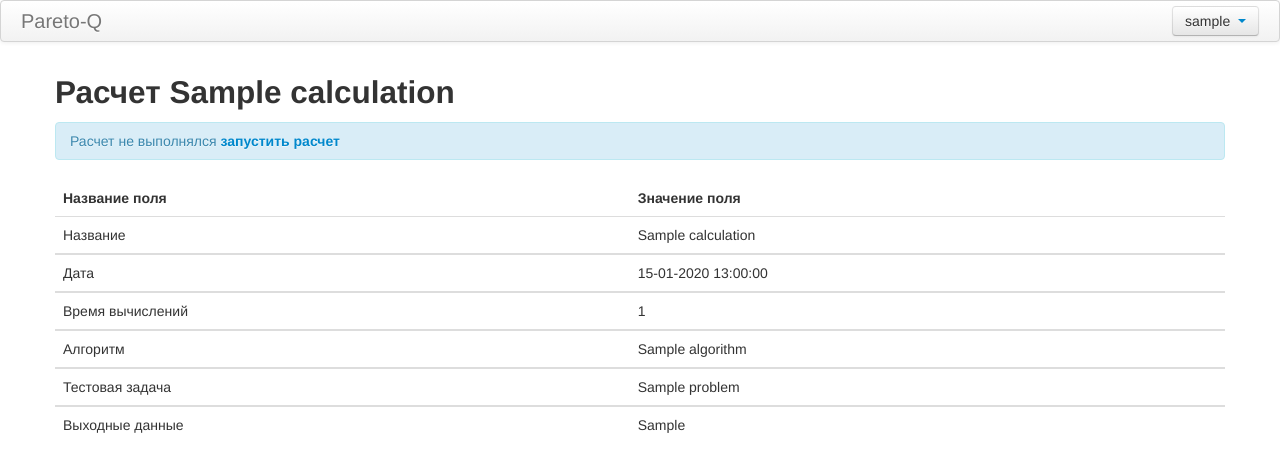
After one commit to ziontab/pareto, a Django app: page /calculation/1/ in a window 1280 px wide. The commit adds this page. Shown: the top 472 px of the page. Run offline with Django 3.2, Linux system fonts and the light colour scheme; a user stored in the database is signed in; tables that the repository leaves empty hold one stand-in row (values such as "Sample post").

Commit message:
calculation create, anlysis model, lua fix

```diff
--- a/parapp/admin.py
+++ b/parapp/admin.py
@@ -1,8 +1,10 @@
 from django.contrib import admin
-from parapp.models import Project, Calculation, Estimation, Problem, Algorithm
+from parapp.models import Project, Calculation, Estimation, Problem, Algorithm, Analysis, Indicator
 
 admin.site.register(Project)
 admin.site.register(Calculation)
 admin.site.register(Estimation)
 admin.site.register(Problem)
 admin.site.register(Algorithm)
+admin.site.register(Indicator)
+admin.site.register(Analysis)
--- a/parapp/views.py
+++ b/parapp/views.py
@@ -6,7 +6,7 @@ from django.contrib.auth import authenticate, login as auth_login, logout as aut
 from django.contrib.auth.models import User
 from django.contrib.auth.decorators import login_required
 from django.core.paginator import Paginator, EmptyPage, PageNotAnInteger
-from parapp.models import Project, Calculation, Estimation, Problem, Algorithm
+from parapp.models import Project, Calculation, Estimation, Analysis, Problem, Algorithm, Indicator
 from django.shortcuts import redirect, get_object_or_404
 from django.views.decorators.csrf import csrf_exempt
 
@@ -121,6 +121,8 @@ def get_project(request, project_id):
     project = get_object_or_404(Project, user=request.user, pk=project_id)
     data['project']      = project
     data['estimations']  = Estimation.objects.filter(project=project)
+    data['calculations'] = Calculation.objects.filter(project=project)
+    data['analyzes']     = Analysis.objects.filter(project=project)
     return TemplateResponse(request, 'project.html', {'errors': errors, 'data': data})
 
 per_page = 20
@@ -163,43 +165,47 @@ def create_estimation(request, project_id):
     data, errors = {}, {}
 
     project = get_object_or_404(Project, user=request.user, pk=project_id)
-    data['problems'] = Problem.objects.all()
+    data['project']    = project
+    data['indicators'] = Indicator.objects.all()
 
     if request.method == 'GET':
         return TemplateResponse(request, 'estimation_create.html', {'errors': errors, 'data': data})
 
-    name         = request.POST.get('name', 0)
-    problem_id   = request.POST.get('problem', 0)
-    problem_type = request.POST.get('type', 0)
-    input_data1  = request.FILES.get('input_data1', 0)
-    input_data2  = request.FILES.get('input_data2', 0)
+    name           = request.POST.get('name', 0)
+    indicator_id   = request.POST.get('indicator', 0)
+    indicator_type = request.POST.get('type', 0)
+    input_data1    = request.FILES.get('input_data1', 0)
+    input_data2    = request.FILES.get('input_data2', 0)
 
     if not name:
         errors['name'] = 'Имя оценки не введено'
     elif not input_data1:
         errors['input_data1'] = 'Входной файл не загружен'
-    elif not input_data2:
+    elif indicator_type == '2' and not input_data2:
         errors['input_data2'] = 'Входной файл не загружен'
 
-    if not problem_id:
-        errors['problem'] = 'Метод оценки не выбран'
+    if not indicator_id:
+        errors['indicator'] = 'Метод оценки не выбран'
     else:
-        problem = get_object_or_404(Problem, pk=problem_id)
+        indicator = get_object_or_404(Indicator, pk=indicator_id)
 
     if errors.keys():
         data['name'] = name
-        data['type'] = problem_type
+        data['type'] = indicator_type
         return TemplateResponse(request, 'estimation_create.html', {'errors': errors, 'data': data})
 
+    files_data = {}
     input_data1.seek(0)
-    input_data2.seek(0)
-    data1 = input_data1.read()
-    data2 = input_data2.read()
-    input_data = json.dumps({'file1': data1, 'file2': data2})
-    new_est = Estimation(name=name, time='0', project=project, problem=problem,
+    files_data["file1"] = input_data1.read()
+    if indicator_type == '2':
+        input_data2.seek(0)
+        files_data["file2"]  = input_data2.read()
+    input_data = json.dumps(files_data)
+    new_est = Estimation(name=name, time='0', project=project, indicator=indicator,
         status='wait', input_data=input_data, output_data='')
     new_est.save()
-    api_response = api_req({'id': new_est.id, 'data': input_data, 'name': problem.name}, {})
+    api_response = api_req({'type': 'estimation', 'id': new_est.id,
+        'data': input_data, 'name': indicator.value}, {})
     if api_response and api_response['status'] == 'ok':
         new_est.status = 'proc'
         new_est.save()
@@ -215,6 +221,63 @@ def get_estimation(request, estimation_id):
         return TemplateResponse(request, 'inc/estimation.html', {'errors': errors, 'data': data})
     return TemplateResponse(request, 'estimation.html', {'errors': errors, 'data': data})
 
+@login_required
+def create_calculation(request, project_id):
+    data, errors = {}, {}
+
+    project = get_object_or_404(Project, user=request.user, pk=project_id)
+    data['project']    = project
+    data['problems']   = Problem.objects.all()
+    data['algorithms'] = Algorithm.objects.all()
+
+    if request.method == 'GET':
+        return TemplateResponse(request, 'calculation_create.html',
+            {'errors': errors, 'data': data})
+
+    name         = request.POST.get('name', 0)
+    problem_id   = request.POST.get('problem_id', 0)
+    algorithm_id = request.POST.get('algorithm_id', 0)
+
+    if not name:
+        errors['name'] = 'Имя оценки не введено'
+
+    if not problem_id:
+        errors['problem_id'] = 'Тестовая задача не выбрана'
+    else:
+        problem = get_object_or_404(Problem, pk=problem_id)
+
+    if not algorithm_id:
+        errors['algorithm_id'] = 'Алгоритм не выбран'
+    else:
+        algorithm = get_object_or_404(Algorithm, pk=algorithm_id)
+
+    if errors.keys():
+        data['name'] = name
+        return TemplateResponse(request, 'calculation_create.html',
+            {'errors': errors, 'data': data})
+
+    new_calc = Calculation(name=name, time='0', project=project, problem=problem,
+        algorithm=algorithm, status='wait', input_data='', output_data='')
+    new_calc.save()
+    api_response = api_req({'type': 'calculation', 'id': new_calc.id,
+        'name_algorithm': algorithm.value, 'name_problem': problem.value}, {})
+    if api_response and api_response['status'] == 'ok':
+        new_calc.status = 'proc'
+        new_calc.save()
+    return redirect('/calculation/' + str(new_calc.id) + '/')
+
+@login_required
+def get_calculation(request, calculation_id):
+    data, errors = {}, {}
+    calculation = get_object_or_404(Calculation, pk=calculation_id)
+    project     = get_object_or_404(Project, pk=calculation.project_id, user=request.user)
+    data['calculation'] = calculation
+    data['algorithm']   = get_object_or_404(Algorithm, pk=calculation.algorithm.id)
+    data['problem']     = get_object_or_404(Problem,   pk=calculation.problem.id)
+    if request.is_ajax():
+        return TemplateResponse(request, 'inc/calculation.html', {'errors': errors, 'data': data})
+    return TemplateResponse(request, 'calculation.html', {'errors': errors, 'data': data})
+
 def api_req(params, cookies):
     url  = 'http://127.0.0.1:8888/api/'
     try:
@@ -227,22 +290,36 @@ def api_req(params, cookies):
         return False
     return json.loads(resp.text)
 
-
 @csrf_exempt
 def api_back(request):
     data, errors = {}, {}
     e_id   = request.POST.get('id',     0)
     data   = request.POST.get('data',   '')
+    type   = request.POST.get('type',   '')
     status = request.POST.get('status', 'fail')
     time   = request.POST.get('time',   0)
 
-    estimation = get_object_or_404(Estimation, pk=e_id)
-    estimation.status      = status
-    estimation.output_data = data
-    estimation.time        = time
-    estimation.save()
+    if type == "estimation":
+        entity = get_object_or_404(Estimation, pk=e_id)
+    elif type == "calculation":
+        entity = get_object_or_404(Calculation, pk=e_id)
+    elif type == "analysis":
+        entity = get_object_or_404(Analysis, pk=e_id)
+    else:
+        HttpResponse(json.dumps({'status': 'fail'}), content_type="application/json")
+
+    entity.status      = status
+    entity.output_data = data
+    entity.time        = time
+    entity.save()
     return HttpResponse(json.dumps({'status': 'ok'}), content_type="application/json")
 
 @csrf_exempt
 def stub(request):
     return HttpResponse(json.dumps({'status': 'ok'}), content_type="application/json")
+
+def get_analysis(request, calculation_id):
+    pass
+
+def create_analysis(request, calculation_id):
+    pass
--- a/pareto/urls.py
+++ b/pareto/urls.py
@@ -24,6 +24,16 @@ urlpatterns = patterns('',
     url(r'^estimation/create/(?P<project_id>\d+)/$',  'parapp.views.create_estimation'),
     url(r'^ajax/estimation/(?P<estimation_id>\d+)/$', 'parapp.views.get_estimation'),
 
+    # Calculations
+    url(r'^calculation/(?P<calculation_id>\d+)/$',     'parapp.views.get_calculation'),
+    url(r'^calculation/create/(?P<project_id>\d+)/$',  'parapp.views.create_calculation'),
+    url(r'^ajax/calculation/(?P<calculation_id>\d+)/$', 'parapp.views.get_calculation'),
+
+    # Analyzes
+    url(r'^analysis/(?P<analysis_id>\d+)/$',     'parapp.views.get_analysis'),
+    url(r'^analysis/create/(?P<project_id>\d+)/$',  'parapp.views.create_analysis'),
+    url(r'^ajax/analysis/(?P<analysis_id>\d+)/$', 'parapp.views.get_analysis'),
+
     # API
     url(r'^api_back/$', 'parapp.views.api_back'),
     url(r'^new_calc/$', 'parapp.views.stub'),
--- a/static/js/common-scripts.js
+++ b/static/js/common-scripts.js
@@ -129,10 +129,11 @@ $(document).ready(function() {
         $wait = $(".js-wait");
 
     function process () {
-        var $content   = $(".js-est-content"),
+        var $content   = $(".js-entity-content"),
             $container = $(".js-status"),
             status     = $container.data("status");
-            id         = $container.data("id");
+            id         = $container.data("id"),
+            type       = window.location.pathname.match(/\/(\w+)\//i);
 
         if (status == "ok") {
             $proc.hide();
@@ -153,7 +154,7 @@ $(document).ready(function() {
             window.setTimeout(function () {
                 $.ajax({
                     type: "GET",
-                    url: "/ajax/estimation/"+ id + "/",
+                    url: "/ajax/" + type[1] + "/"+ id + "/",
                     success: function(data) {
                         if (data) {
                             $content.empty().append(data);
--- a/templates/calculation.html
+++ b/templates/calculation.html
@@ -1 +1,23 @@
-{{ data }}
+{% extends "base.html" %}
+
+{% block content %}
+<h2>Расчет {{ data.calculation.name }}</h2>
+
+<div class="info">
+    <div class="js-proc alert" style="display:none;">
+        <strong>Подождите, производится расчет</strong> <img class="loader" src="{{ STATIC_URL }}img/ajax-loader.gif">
+    </div>
+    <div class="js-ok alert alert-success" style="display:none;">
+        <strong>Расчет успешно выполнен</strong>
+    </div>
+
+    <div class="js-wait alert alert-info" style="display:none;">
+        Расчет не выполнялся <strong><a class="js-start-calc" href="">запустить расчет</a></strong>
+    </div>
+</div>
+
+<div class="js-entity-content">
+    {% include "inc/calculation.html" %}
+</div>
+
+{% endblock %}
--- a/templates/estimation.html
+++ b/templates/estimation.html
@@ -16,7 +16,7 @@
     </div>
 </div>
 
-<div class="js-est-content">
+<div class="js-entity-content">
     {% include "inc/estimation.html" %}
 </div>
 
--- /dev/null
+++ b/templates/inc/calculation.html
@@ -0,0 +1,47 @@
+
+<table class="table">
+    <thead>
+        <tr>
+            <th>Название поля</th>
+            <th>Значение поля</th>
+        </tr>
+    </thead>
+    <tbody>
+        <tr>
+            <td>Название</td>
+            <td>{{ data.calculation.name }}</td>
+        </tr>
+    </tbody>
+    <tbody>
+        <tr>
+            <td>Дата</td>
+            <td>{{ data.calculation.date | date:'d-m-Y G:i:s' }}</td>
+        </tr>
+    </tbody>
+    <tbody>
+        <tr>
+            <td>Время вычислений</td>
+            <td>{{ data.calculation.time }}</td>
+        </tr>
+    </tbody>
+    <tbody>
+        <tr>
+            <td>Алгоритм</td>
+            <td>{{ data.algorithm.name }}</td>
+        </tr>
+    </tbody>
+    <tbody>
+        <tr>
+            <td>Тестовая задача</td>
+            <td>{{ data.problem.name }}</td>
+        </tr>
+    </tbody>
+    <tbody>
+        <tr>
+            <td>Выходные данные</td>
+            <td>{{ data.calculation.output_data }}</td>
+        </tr>
+    </tbody>
+</table>
+
+<div class="js-status" data-status="{{ data.calculation.status }}" data-id="{{ data.calculation.id }}"></div>
```
Also changed, not shown: parapp/models.py (+40 -19 lines), templates/calculation_create.html (added, +50 -0 lines), templates/estimation_create.html (+10 -7 lines), templates/project.html (+26 -6 lines), 2 other files.
